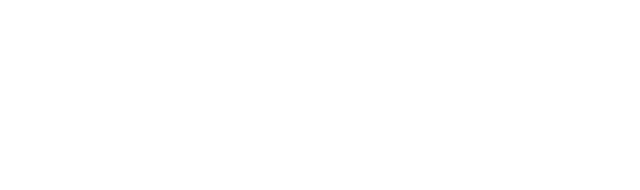
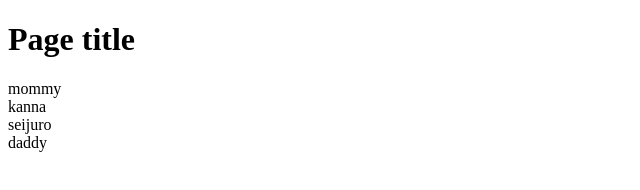
Before and after one commit to xShame/modern_js_tutorials, a plain HTML site: page control_flow_basics/index.html in a window 1280 px wide. Shown: the whole page, without its empty margins (0-640 px from the left). Drawn offline with Linux system fonts and the light colour scheme.

Commit message:
control_flow_basics Done in For Loop

```diff
--- a/control_flow_basics/for_loops.js
+++ b/control_flow_basics/for_loops.js
@@ -0,0 +1,16 @@
+// for loops
+
+// for(let i = 0; i < 5; i++){
+// 	// code block
+// 	console.log(`in loop ${i}`);
+// }
+// console.log('loop finished..');
+
+const names = ['mommy','kanna','seijuro','daddy'];
+
+let body = document.querySelector('body');
+for(let i = 0; i < names.length; i++){
+	// console.log(names[i]);
+	let html = `<div>${names[i]}</div>`;
+	body.innerHTML += html;
+}
--- a/control_flow_basics/index.html
+++ b/control_flow_basics/index.html
@@ -3,9 +3,10 @@
 <head>
 	<meta charset="UTF-8">
 	<meta name="viewport" content="width=device-width, initial-scale=1.0">
-	<title>Document</title>
+	<title>Control Flow Basics</title>
 </head>
 <body>
-
+	<h1>Page title</h1>
+	<script type="text/javascript" src="./for_loops.js"></script>
 </body>
 </html>
```
